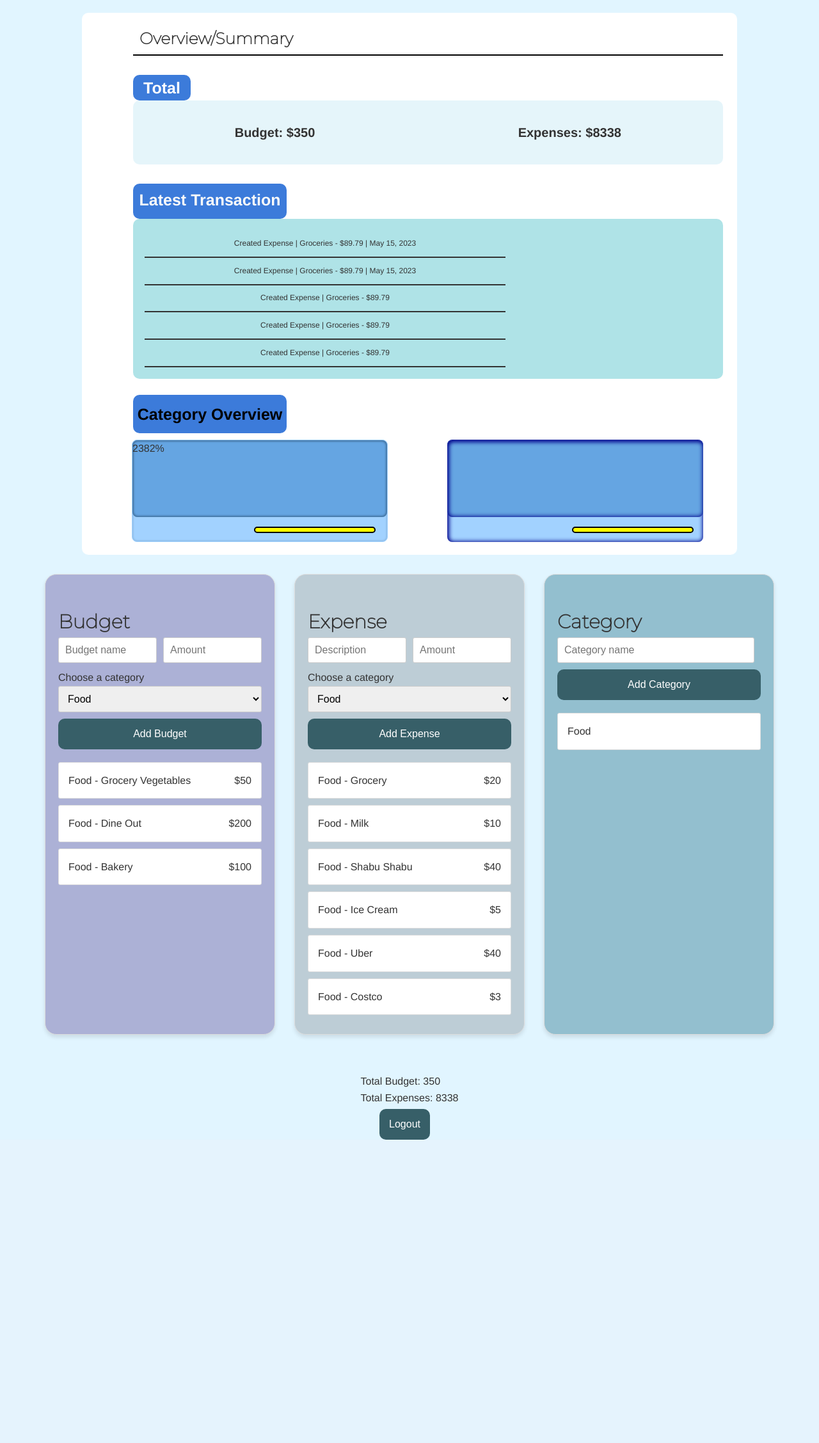
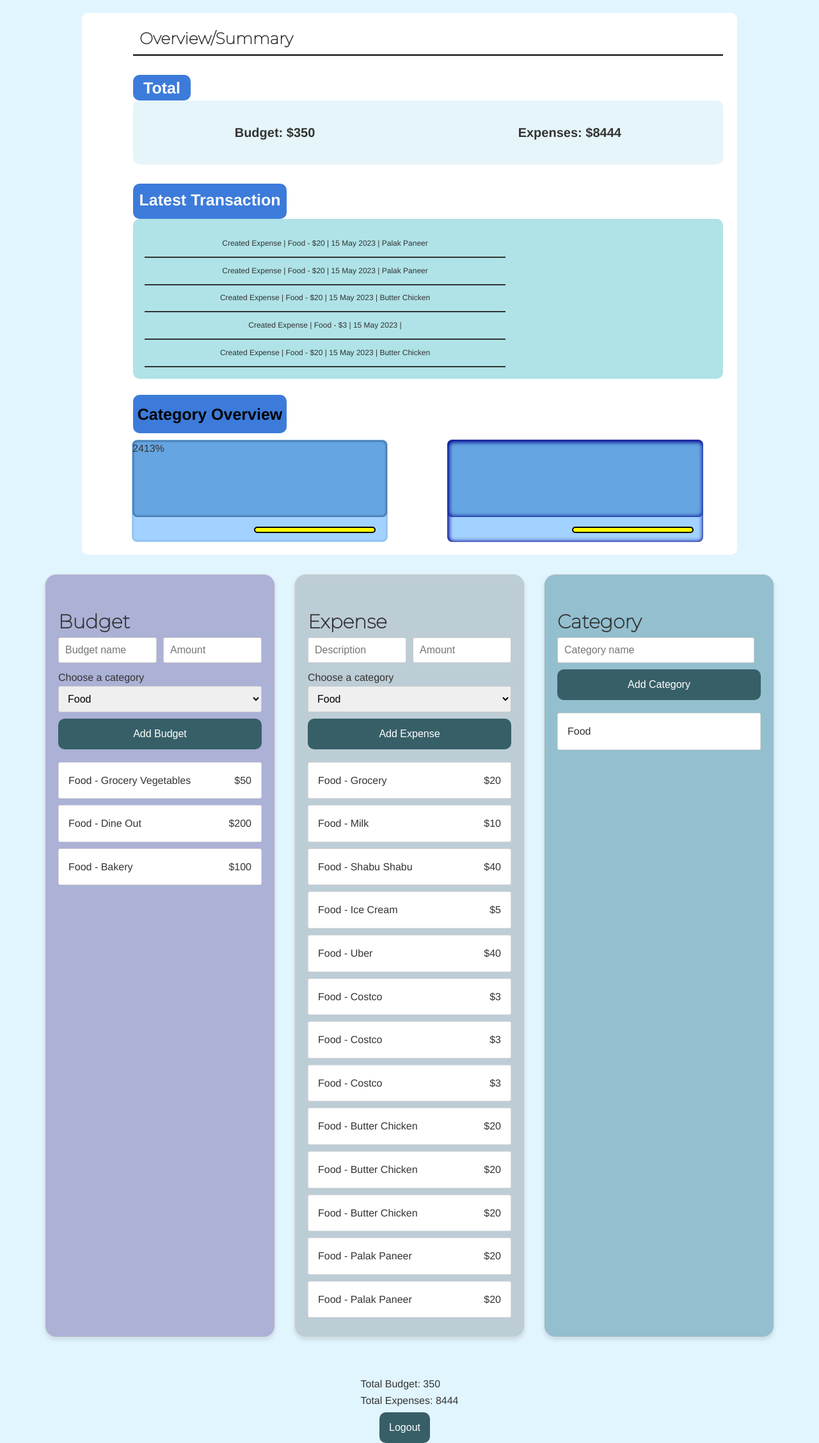
Before and after one commit to KodyMillar/ExpendAware, a Flask app: page / in a window 1280 px wide. Shown: the part 199-2454 px from the top of the page at 64% size. Before the commit the page ends 1980 px from the top, so only its background shows below. Run offline with Flask 3, Linux system fonts and the light colour scheme.

Commit message:
add recent expense creation to transaction section

```diff
--- a/category.json
+++ b/category.json
@@ -1 +1 @@
-[{"category": "Food", "total budget": 350, "total expenses": 8338, "date": "15 May 2023"}]
+[{"category": "Food", "total budget": 350, "total expenses": 8444, "date": "15 May 2023"}]
--- a/expense.json
+++ b/expense.json
@@ -1 +1 @@
-[{"descr": "Grocery", "amount": "20", "category": "Food"}, {"descr": "Milk", "amount": "10", "category": "Food"}, {"descr": "Shabu Shabu", "amount": "40", "category": "Food"}, {"descr": "Ice Cream", "amount": "5", "category": "Food"}, {"descr": "Uber", "amount": "40", "category": "Food"}, {"descr": "Costco", "amount": "3", "category": "Food"}]
+[{"descr": "Grocery", "amount": "20", "category": "Food"}, {"descr": "Milk", "amount": "10", "category": "Food"}, {"descr": "Shabu Shabu", "amount": "40", "category": "Food"}, {"descr": "Ice Cream", "amount": "5", "category": "Food"}, {"descr": "Uber", "amount": "40", "category": "Food"}, {"descr": "Costco", "amount": "3", "category": "Food"}, {"descr": "Costco", "amount": "3", "category": "Food"}, {"descr": "Costco", "amount": "3", "category": "Food"}, {"descr": "Butter Chicken", "amount": "20", "category": "Food"}, {"descr": "Butter Chicken", "amount": "20", "category": "Food"}, {"descr": "Butter Chicken", "amount": "20", "category": "Food"}, {"descr": "Palak Paneer", "amount": "20", "category": "Food"}, {"descr": "Palak Paneer", "amount": "20", "category": "Food"}]
--- a/history.json
+++ b/history.json
@@ -1 +1 @@
-[{"action": "Created Expense", "budget": "Food", "amount": "10", "date": "15 May 2023"}, {"action": "Created Expense", "budget": "Food", "amount": "40", "date": "15 May 2023"}, {"action": "Created Expense", "budget": "Food", "amount": "5", "date": "15 May 2023"}, {"action": "Created Expense", "budget": "Food", "amount": "40", "date": "15 May 2023"}, {"action": "Created Expense", "budget": "Food", "amount": "3", "date": "15 May 2023"}]
+[{"action": "Created Expense", "name": "Food", "amount": "20", "description": "Palak Paneer", "date": "15 May 2023"}, {"action": "Created Expense", "name": "Food", "amount": "20", "description": "Palak Paneer", "date": "15 May 2023"}, {"action": "Created Expense", "name": "Food", "amount": "20", "description": "Butter Chicken", "date": "15 May 2023"}, {"action": "Created Expense", "name": "Food", "amount": "3", "date": "15 May 2023"}, {"action": "Created Expense", "name": "Food", "amount": "20", "description": "Butter Chicken", "date": "15 May 2023"}]
--- a/main.py
+++ b/main.py
@@ -76,15 +76,15 @@
 
                 new_action = {
                     "action": "Created Expense",
-                    "budget": category['category'],
+                    "name": category['category'],
                     "amount": amount,
                     "description": descr,
                     "date": current_date
                 }
 
-                history.append(new_action)
+                history.insert(0, new_action)
                 if len(history) > 5:
-                    history.pop(0)
+                    history.pop(4)
 
         elif 'name' in request.form and 'amount' in request.form and 'category' in request.form:
             name = request.form['name']
--- a/templates/index.html
+++ b/templates/index.html
@@ -26,11 +26,9 @@
 
   <div class="transaction-section">
     <ul id="transaction-list">
-      <li class="transaction">Created Expense  |  Groceries - $89.79 | May 15, 2023</li>
-      <li class="transaction">Created Expense  |  Groceries - $89.79 | May 15, 2023</li>
-      <li class="transaction">Created Expense  |  Groceries - $89.79</li>
-      <li class="transaction">Created Expense  |  Groceries - $89.79</li>
-      <li class="transaction">Created Expense  |  Groceries - $89.79</li>
+      {% for action in history %}
+      <li class="transaction"> {{ action['action'] }} | {{ action['name'] }} - ${{ action['amount'] }} | {{ action['date'] }} | {{ action['description'] }}</li>
+      {% endfor %}
     </ul>
   </div>
 
```
